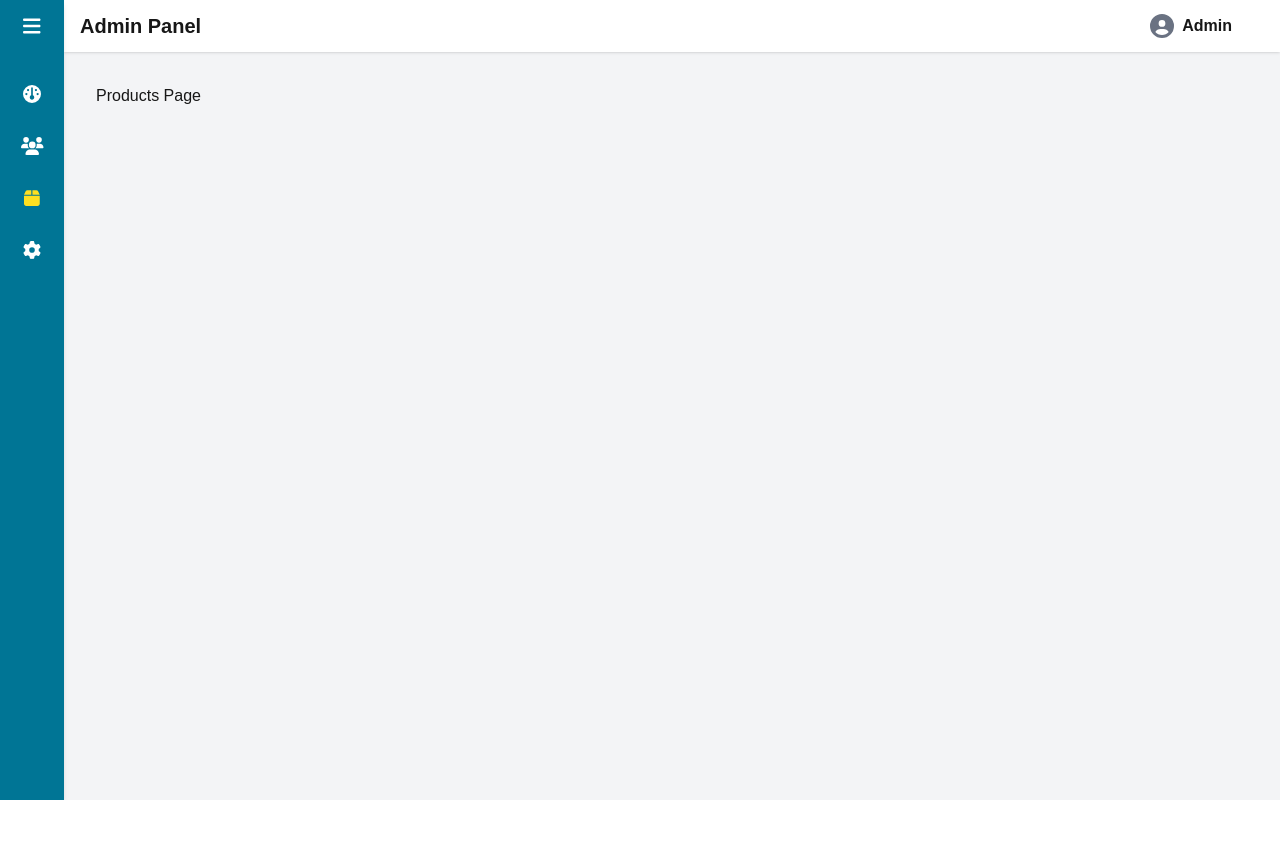
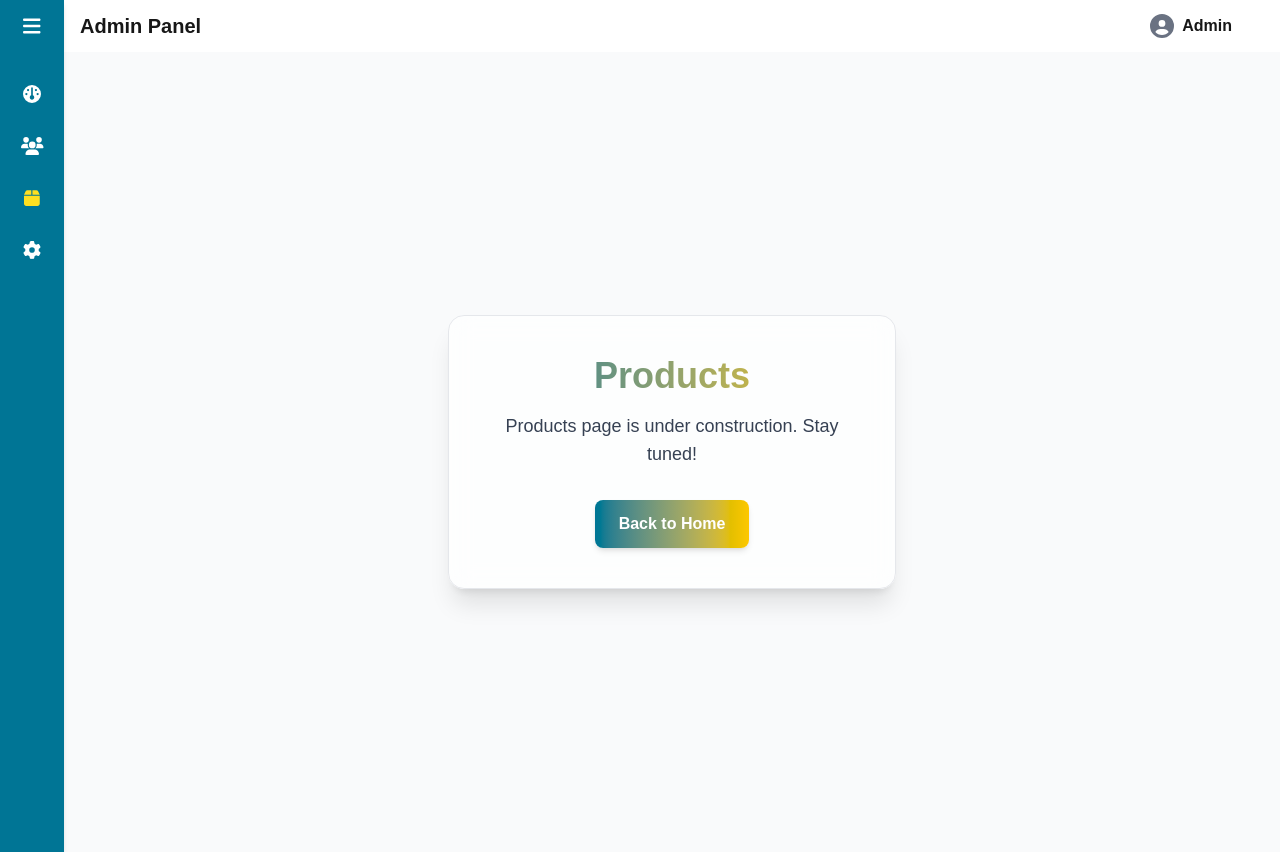
Before and after one commit to feelinhigh1/Mern_Course, a Next.js app in the folder task1/: page /products in a window 1280 px wide. Before the commit the page ends 800 px from the top, so only its background shows below. Built offline with nearby package versions, Linux system fonts and the light colour scheme; sample sign-in values are in the browser's storage.

Commit message:
UnderConstruction Page Created

```diff
--- /dev/null
+++ b/task1/src/components/UnderConstruction/index.tsx
@@ -0,0 +1,29 @@
+import Link from "next/link";
+
+interface Props {
+  title: string;
+  message?: string;
+}
+
+export default function UnderConstructionPage({ title, message }: Props) {
+  return (
+    <div className="min-h-screen flex items-center justify-center px-4 bg-gray-50">
+      <div className="w-full max-w-md bg-white/70 backdrop-blur-md border border-gray-200 rounded-2xl shadow-xl p-10 text-center">
+        <h2 className="text-4xl font-extrabold bg-gradient-to-r from-cyan-700 to-yellow-400 text-transparent bg-clip-text mb-4">
+          {title}
+        </h2>
+        <p className="text-gray-700 text-lg font-medium mb-8">
+          {message ||
+            "This page is under construction. Please check back later."}
+        </p>
+
+        <Link
+          href="/"
+          className="inline-block bg-gradient-to-r from-cyan-700 to-yellow-400 text-white font-semibold px-6 py-3 rounded-lg shadow-md hover:opacity-90 transition duration-300"
+        >
+          Back to Home
+        </Link>
+      </div>
+    </div>
+  );
+}
--- a/task1/src/components/layout/Layout.tsx
+++ b/task1/src/components/layout/Layout.tsx
@@ -156,9 +156,7 @@ export default function Layout({
         </header>
 
         {/* Page Content */}
-        <section className="flex-1 p-4 md:p-8 overflow-auto">
-          {children}
-        </section>
+        <section className="flex-1  min-h-screen ">{children}</section>
       </main>
     </div>
   );
--- a/task1/src/components/user/User.tsx
+++ b/task1/src/components/user/User.tsx
@@ -1,5 +1,3 @@
-// This component fetches and displays user data in a table format.
-
 import React, { useEffect, useState } from "react";
 import Table from "@/components/Table";
 import { getUsers } from "@/pages/api/rest_api";
@@ -37,6 +35,14 @@ interface DisplayUser {
   company: string;
 }
 
+function Loader() {
+  return (
+    <div className="flex justify-center items-center h-full w-full">
+      <div className="w-10 h-10 border-4 border-cyan-500 border-t-transparent rounded-full animate-spin"></div>
+    </div>
+  );
+}
+
 export default function User() {
   const [users, setUsers] = useState<DisplayUser[]>([]);
   const [loading, setLoading] = useState(true);
@@ -68,7 +74,7 @@ export default function User() {
     alert(`Clicked on user: ${user.name}`);
   };
 
-  if (loading) return <p className="p-6">Loading users...</p>;
+  if (loading) return <Loader />;
   if (error) return <p className="p-6 text-red-500">Error: {error}</p>;
 
   return (
--- a/task1/src/pages/products/index.tsx
+++ b/task1/src/pages/products/index.tsx
@@ -1,7 +1,10 @@
-import React from "react";
-import withAuth from "@/hoc/withAuth";
-const index = () => {
-  return <div>Products Page</div>;
-};
+import UnderConstruction from "@/components/UnderConstruction";
 
-export default withAuth(index);
+export default function index() {
+  return (
+    <UnderConstruction
+      title="Products"
+      message="Products page is under construction. Stay tuned!"
+    />
+  );
+}
--- a/task1/src/pages/profile/index.tsx
+++ b/task1/src/pages/profile/index.tsx
@@ -1,7 +1,10 @@
-import React from "react";
-import withAuth from "@/hoc/withAuth";
-const index = () => {
-  return <div>This is the profile page</div>;
-};
+import UnderConstruction from "@/components/UnderConstruction";
 
-export default withAuth(index);
+export default function index() {
+  return (
+    <UnderConstruction
+      title="Profile"
+      message="Profile page is under construction. Stay tuned!"
+    />
+  );
+}
--- a/task1/src/pages/settings/index.tsx
+++ b/task1/src/pages/settings/index.tsx
@@ -1,8 +1,10 @@
-import React from "react";
-import withAuth from "@/hoc/withAuth";
+import UnderConstruction from "@/components/UnderConstruction";
 
-const index = () => {
-  return <div>Settings Page</div>;
-};
-
-export default withAuth(index);
+export default function index() {
+  return (
+    <UnderConstruction
+      title="Settings"
+      message="Settings page is under construction. Stay tuned!"
+    />
+  );
+}
```
